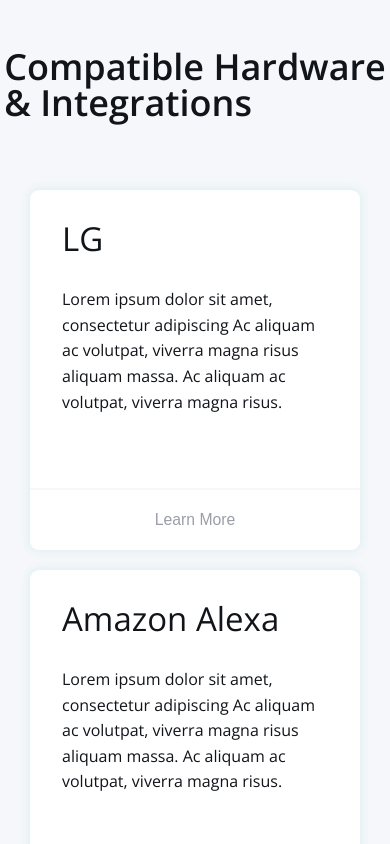
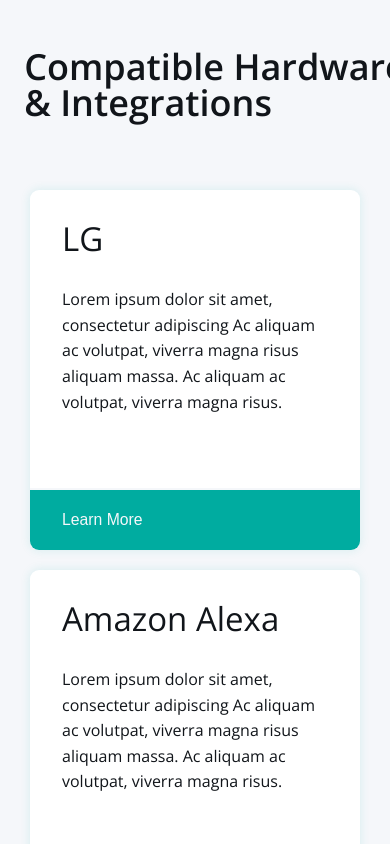
Before and after one commit to Blake-Trapnell/SmartRentcodingchallange, a Gatsby site: page / in a window 390 px wide. Shown: the top 844 px of the page. Built offline with nearby package versions, Linux system fonts and the light colour scheme; Gatsby itself is replaced by a stand-in of ours.

Commit message:
final touches

```diff
--- a/src/components/cards/cards.scss
+++ b/src/components/cards/cards.scss
@@ -59,6 +59,8 @@
     transition: .3s;
     color: $Gray400;
     cursor: pointer;
+    text-align: left;
+    padding-left: 32px;
 }
 
 @media screen and (max-width: 1150px) {
@@ -69,4 +71,8 @@
     .card--container {
         margin-top: 20px;
     }
+    .card--link {
+        background-color: $primary;
+        color: $Gray075;
+    }
 }
--- a/src/components/navigation/navbar.scss
+++ b/src/components/navigation/navbar.scss
@@ -19,6 +19,7 @@
 .navbar--link {
     color: $primary;
     font-size: $linkSize;
+    cursor: pointer;
 }
 
 @media screen and (max-width: 1150px) {
@@ -29,5 +30,8 @@
     .navbar--outer-container {
         justify-content: center;
     }
-
+    .navbar--page-title {
+        position: relative;
+        left: 20px;
+    }
 }
```
